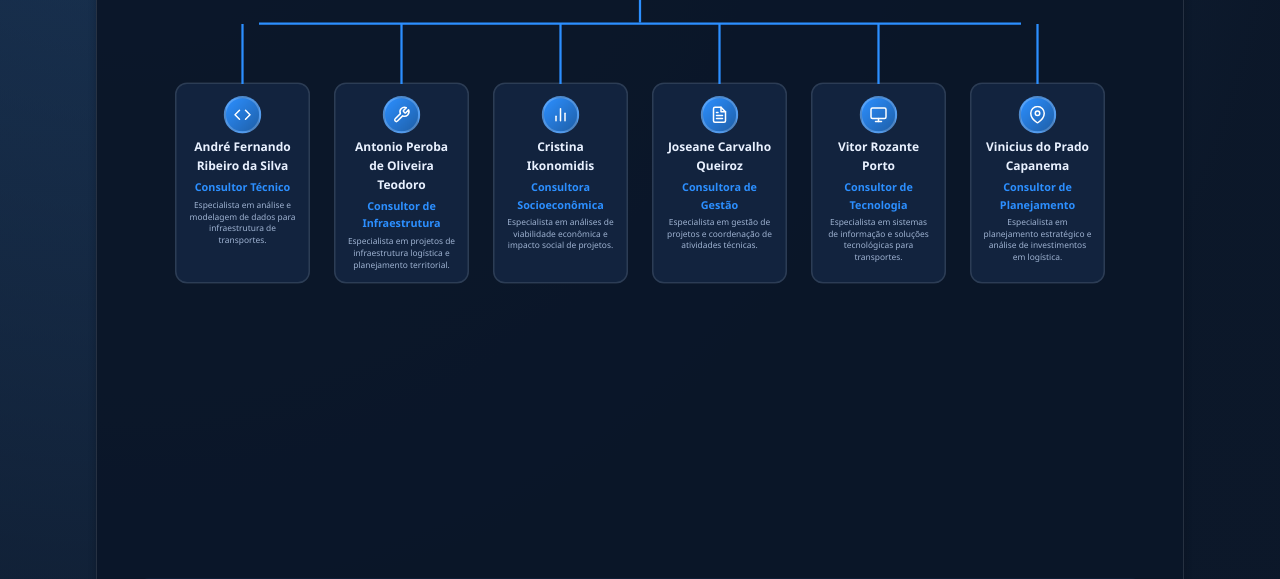
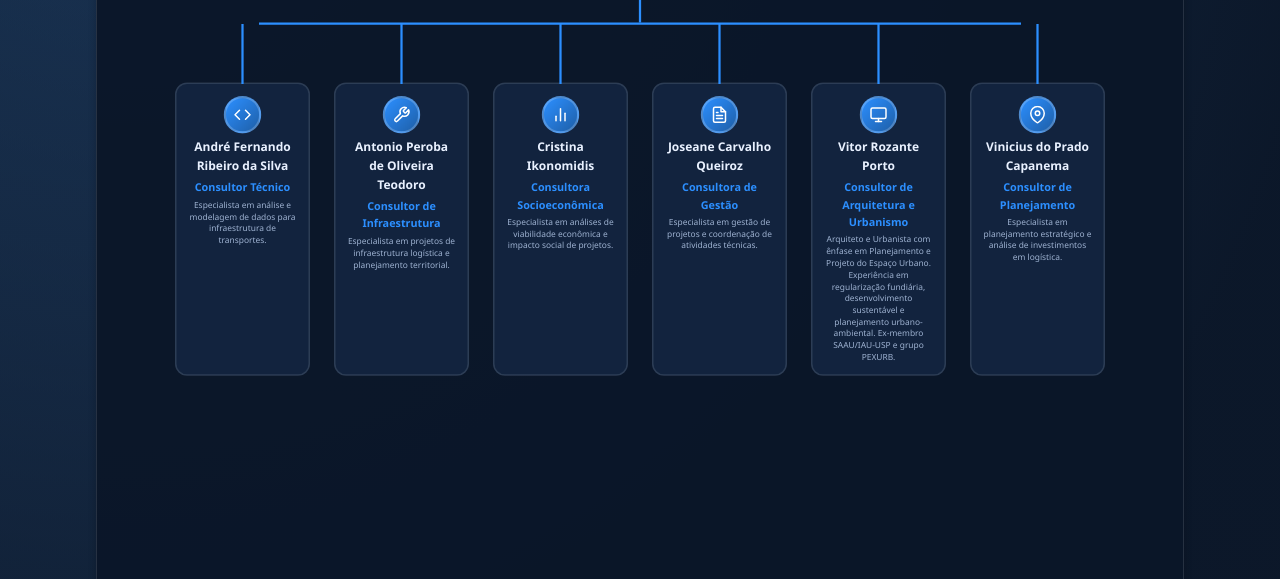
Before and after one commit to vpcapanema/SIGMA-PLI, a FastAPI app: page /equipe in a window 1280 px wide. Shown: the part 670-1249 px from the top of the page. Run offline with FastAPI, Linux system fonts and the light colour scheme.

Commit message:
feat(equipe): update Vitor's profile with Architecture and Urbanism background

```diff
--- a/templates/pages/M00_home/template_equipe_pagina.html
+++ b/templates/pages/M00_home/template_equipe_pagina.html
@@ -146,9 +146,12 @@
                                     </svg>
                                 </div>
                                 <div class="name">Vitor Rozante Porto</div>
-                                <div class="role">Consultor de Tecnologia</div>
+                                <div class="role">Consultor de Arquitetura e Urbanismo</div>
                                 <div class="description">
-                                    Especialista em sistemas de informação e soluções tecnológicas para transportes.
+                                    Arquiteto e Urbanista com ênfase em Planejamento e Projeto do Espaço Urbano.
+                                    Experiência em regularização fundiária, desenvolvimento sustentável e planejamento
+                                    urbano-ambiental.
+                                    Ex-membro SAAU/IAU-USP e grupo PEXURB.
                                 </div>
                             </div>
 
```
